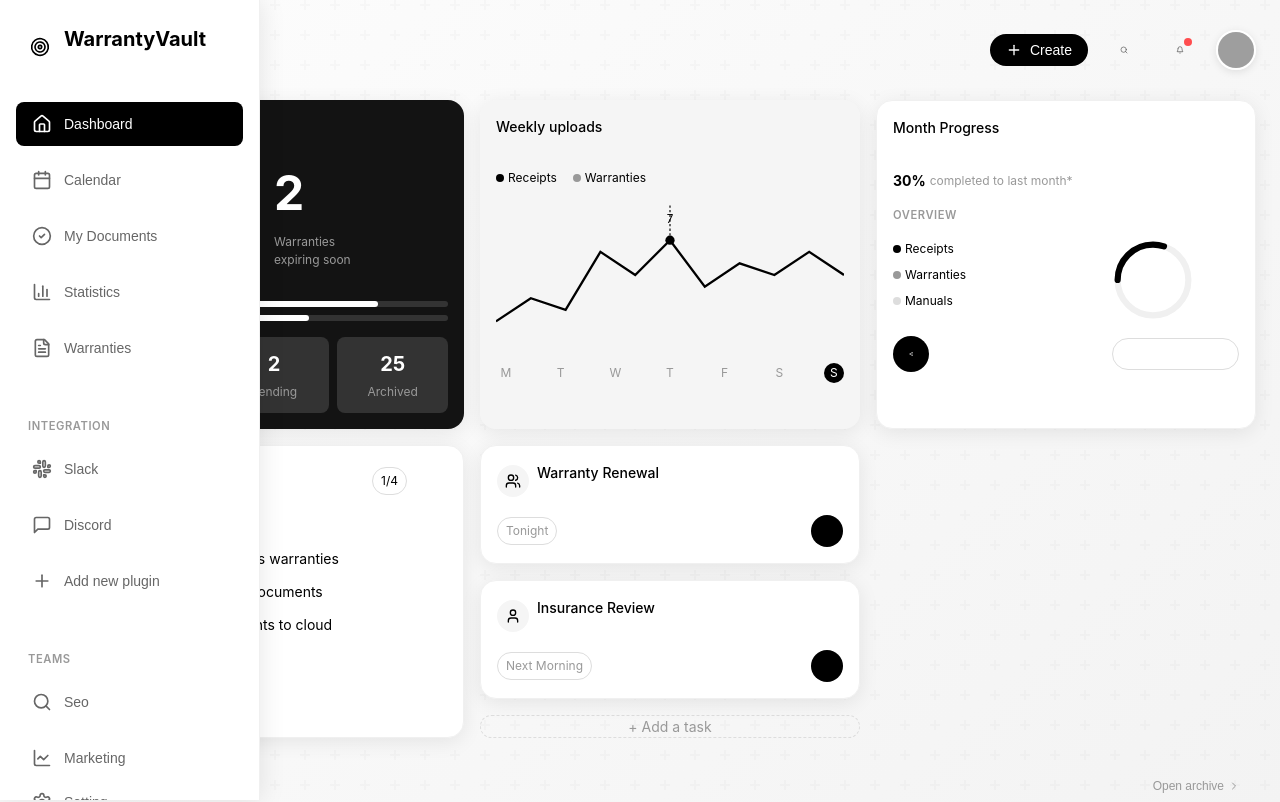
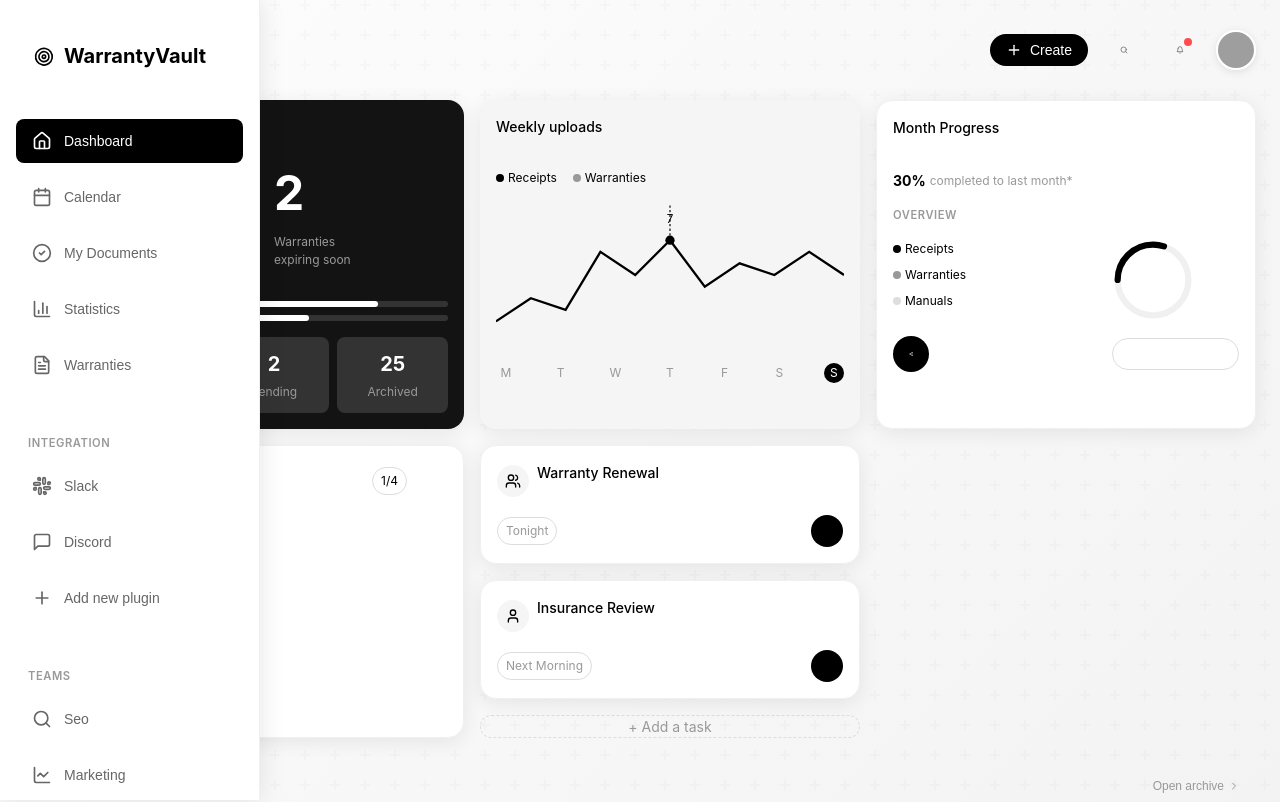
Before and after one commit to dasgajraj/Warranty, a Next.js app in the folder frontend/: page / in a window 1280 px wide. Shown: the top 802 px of the page. Built offline with nearby package versions, Linux system fonts and the light colour scheme; grey boxes are pictures that could not be loaded.

Commit message:
sidebar and Dashbaord Update

```diff
--- a/frontend/src/app/page.tsx
+++ b/frontend/src/app/page.tsx
@@ -311,7 +311,7 @@
           {/* Month Goals Card */}
           <div className={`${styles.card} ${styles.whiteCard}`}>
             <div className={styles.cardHeader}>
-              <h3 className={styles.cardTitle}>Monthly Goals</h3>
+              <h3 className={styles.cardTitle}>Monthly Purchased</h3>
               <div className={styles.badgeContainer}>
                 <span className={styles.badge}>1/4</span>
                 <button className={styles.editButton}>
@@ -325,19 +325,19 @@
                 <div className={`${styles.goalCheck} ${styles.goalChecked}`}>
                   <CheckIcon className={styles.checkIcon} />
                 </div>
-                <span className={styles.goalText}>Scan 10 receipts</span>
+                <span className={styles.goalText}>Iphone 16 Pro Max</span>
               </li>
               <li className={styles.goalItem}>
                 <div className={styles.goalCheck}></div>
-                <span className={styles.goalText}>Organize electronics warranties</span>
+                <span className={styles.goalText}>Washing Machine</span>
               </li>
               <li className={styles.goalItem}>
                 <div className={styles.goalCheck}></div>
-                <span className={styles.goalText}>Update appliance documents</span>
+                <span className={styles.goalText}>Asus Rog 16x</span>
               </li>
               <li className={styles.goalItem}>
                 <div className={styles.goalCheck}></div>
-                <span className={styles.goalText}>Backup all documents to cloud</span>
+                <span className={styles.goalText}>Ipad Pro </span>
               </li>
             </ul>
           </div>
--- a/frontend/src/app/sidebar.module.css
+++ b/frontend/src/app/sidebar.module.css
@@ -34,6 +34,7 @@
 .logoIcon {
   width: 32px;
   height: 32px;
+  padding-left: 7px;
   border-radius: 50%;
   display: flex;
   align-items: center;
@@ -53,6 +54,7 @@
 
 .logoText {
   font-size: 1.25rem;
+  margin-top: 17px;
   font-weight: 700;
   color: #000;
   opacity: 0;
```
